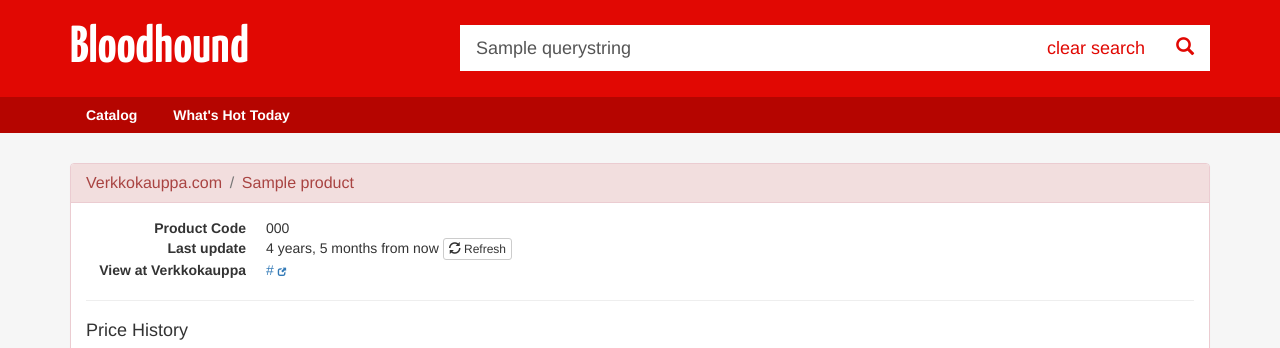
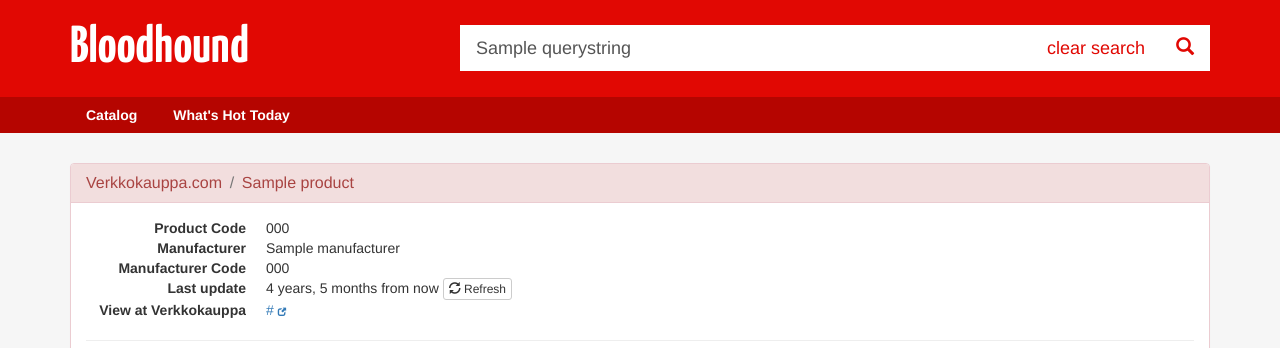
Before and after one commit to vitorfs/bloodhound, a Django app: template bloodhound/core/templates/core/product_details.html in a window 1280 px wide. Shown: the top 348 px of the page. Run offline with Django 3.2, Linux system fonts and the light colour scheme; the template is opened without the code that fills it: most values are stand-ins (such as "Sample title", 1, 10 or a date in 2020); some libraries are stand-ins or nearby versions.

Commit message:
Update product details

```diff
--- a/bloodhound/core/templates/core/product_details.html
+++ b/bloodhound/core/templates/core/product_details.html
@@ -43,6 +43,10 @@
       <dl class="dl-horizontal">
         <dt>Product Code</dt>
         <dd>{{ product.code }}</dd>
+        <dt>Manufacturer</dt>
+        <dd>{{ product.manufacturer }}</dd>
+        <dt>Manufacturer Code</dt>
+        <dd>{{ product.manufacturer_code }}</dd>
         <dt>Last update</dt>
         <dd>
           {{ product.visited_at|naturaltime }}
```
